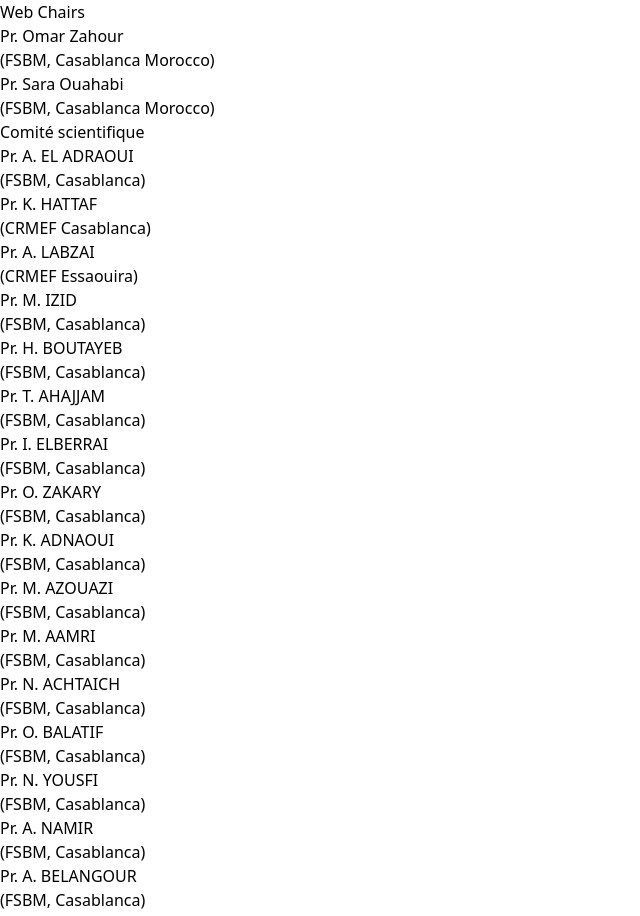
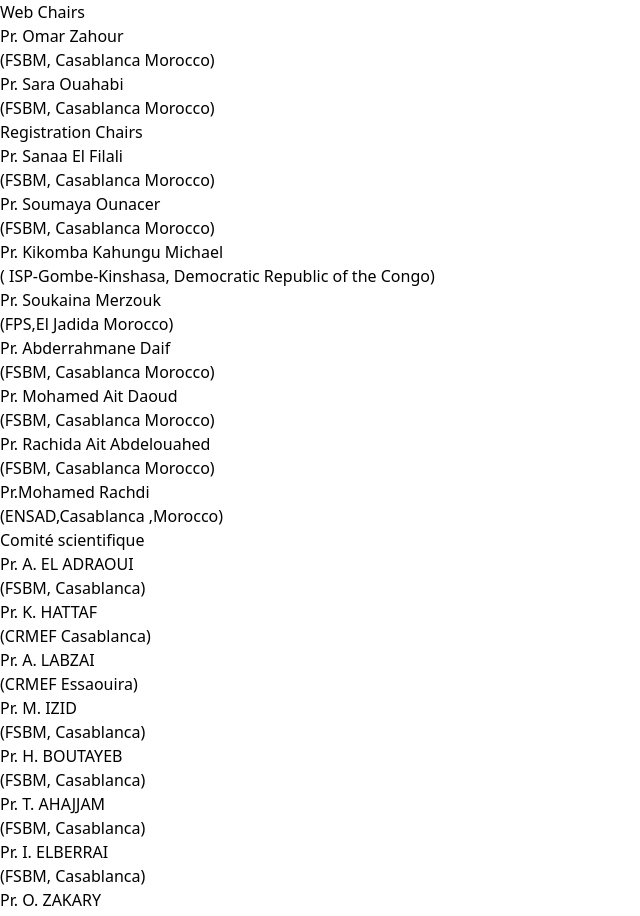
Before and after one commit to ilyasfarkhane-dev/conference, a Next.js app: page /committee in a window 1280 px wide. Shown: the part 3108-4024 px from the top of the page, without its empty margins (0-640 px from the left). Built offline with nearby package versions, Linux system fonts and the light colour scheme.

Commit message:
hero update

```diff
--- a/components/homes/home-2/HeroHomeTwo.tsx
+++ b/components/homes/home-2/HeroHomeTwo.tsx
@@ -45,7 +45,7 @@
                           </div>
                         </div>
                         <div className="col-xl-6 col-lg-6 col-md-6">
-                          <div className="single-offer pl-65 mb-30">
+                          <div className="single-offer pl-0  mb-30">
                             <h3>{offer}</h3>
                           </div>
                         </div>
--- a/components/team/OurOfficeArea.tsx
+++ b/components/team/OurOfficeArea.tsx
@@ -21,6 +21,30 @@
       name: "( ISP-Gombe-Kinshasa, Democratic Republic of the Congo)",
     },
     { title: "Pr. Soukaina Merzouk", name: "(FPS,El Jadida Morocco)" },
+    { title: "Pr. Abderrahmane Daif", name: "(FSBM, Casablanca Morocco)" },
+    { title: "Pr. Mohamed Ait Daoud", name: "(FSBM, Casablanca Morocco)" },
+    {
+      title: "Pr. Rachida Ait Abdelouahed ",
+      name: "(FSBM, Casablanca Morocco)",
+    },
+    { title: "Pr.Mohamed Rachdi", name: "(ENSAD,Casablanca ,Morocco)" },
+  ];
+
+  const registration = [
+    { title: "Pr. Omar Zahour ", name: "(FSBM, Casablanca Morocco)" },
+    { title: "Pr. Abdelaziz Ettaoufik ", name: "(FSBM, Casablanca Morocco)" },
+    {
+      title: "Pr. Bentaib Mouhcine",
+      name: " (FSBM, Casablanca Morocco)",
+    },
+    { title: "Pr. Nawal Sael", name: "(FSBM, Casablanca Morocco)" },
+    { title: "Pr. Mohamed Ghazouani", name: "(FSBM, Casablanca Morocco)" },
+    { title: "Pr. Mounir Sadiq", name: "(FSBM, Casablanca Morocco)" },
+    {
+      title: "Pr. Rachida Ait Abdelouahed ",
+      name: "(FSBM, Casablanca Morocco)",
+    },
+    { title: "Pr.Mohamed Rachdi", name: "(ENSAD,Casablanca ,Morocco)" },
   ];
 
   const professionals2 = [
@@ -211,6 +235,24 @@
           </div>
         </div>
 
+        <h4 className="h5 fw-bold text-muted my-4">Registration Chairs </h4>
+
+        <div className="py-4">
+          <div className="container ">
+            <div className="row g-4 d-flex justify-content-center">
+              {publicite.map((publicite, index) => (
+                <div
+                  key={index}
+                  className="col-6 col-md-4 col-lg-3 d-flex flex-column align-items-center justify-content-center p-4 bg-light rounded shadow-sm"
+                >
+                  <p className="mb-0">{publicite.title}</p>
+                  <p className="mb-0">{publicite.name}</p>
+                </div>
+              ))}
+            </div>
+          </div>
+        </div>
+
         <h4 className="h5 fw-bold text-muted my-4">Comité scientifique</h4>
 
         <div className="py-4">
--- a/public/assets/css/main.css
+++ b/public/assets/css/main.css
@@ -729,7 +729,7 @@
 }
 /* index 2 slider */
 .slider-text.slider-text-2 h2 {
-  font-size: 70px;
+  font-size: 30px;
   line-height: 1.1;
 }
 .slider-text.slider-text-2 {
```
Also changed, not shown: components/homes/home/FAQHomeOne.tsx (+13 -0 lines).
